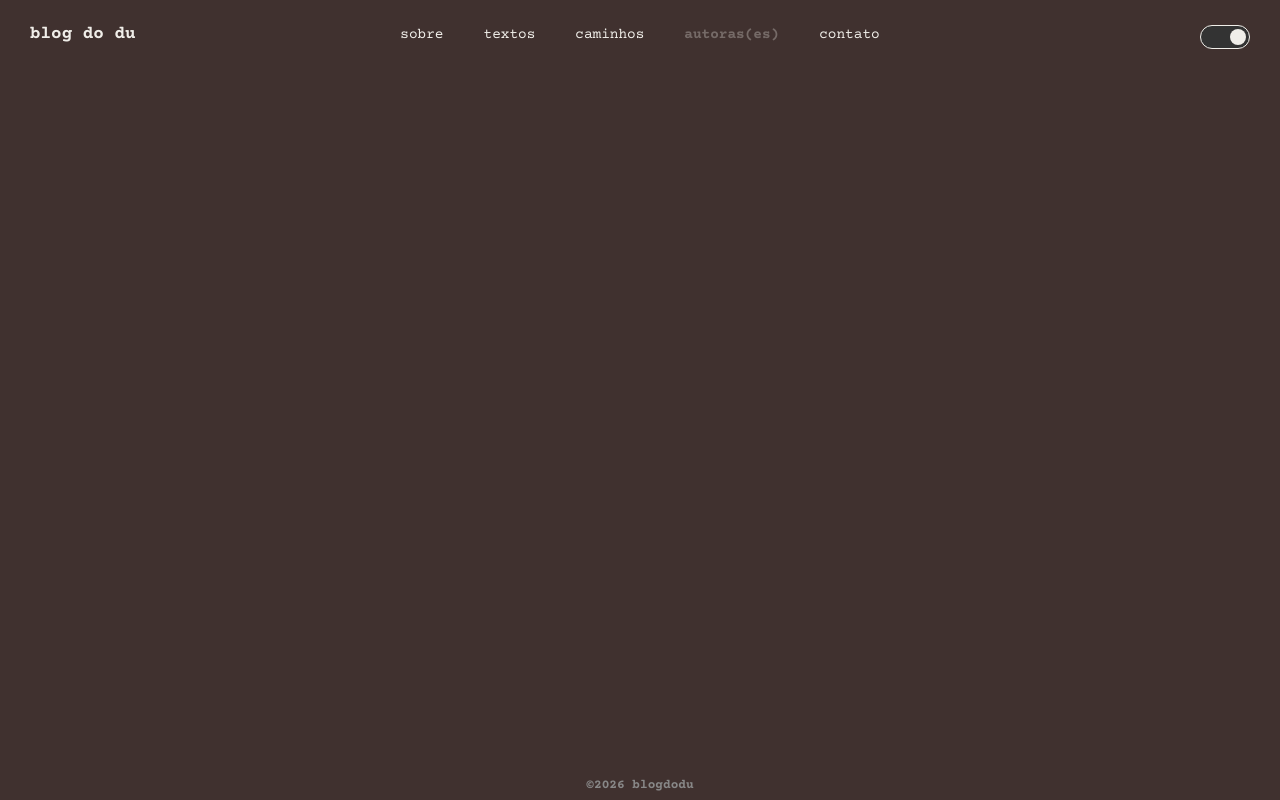
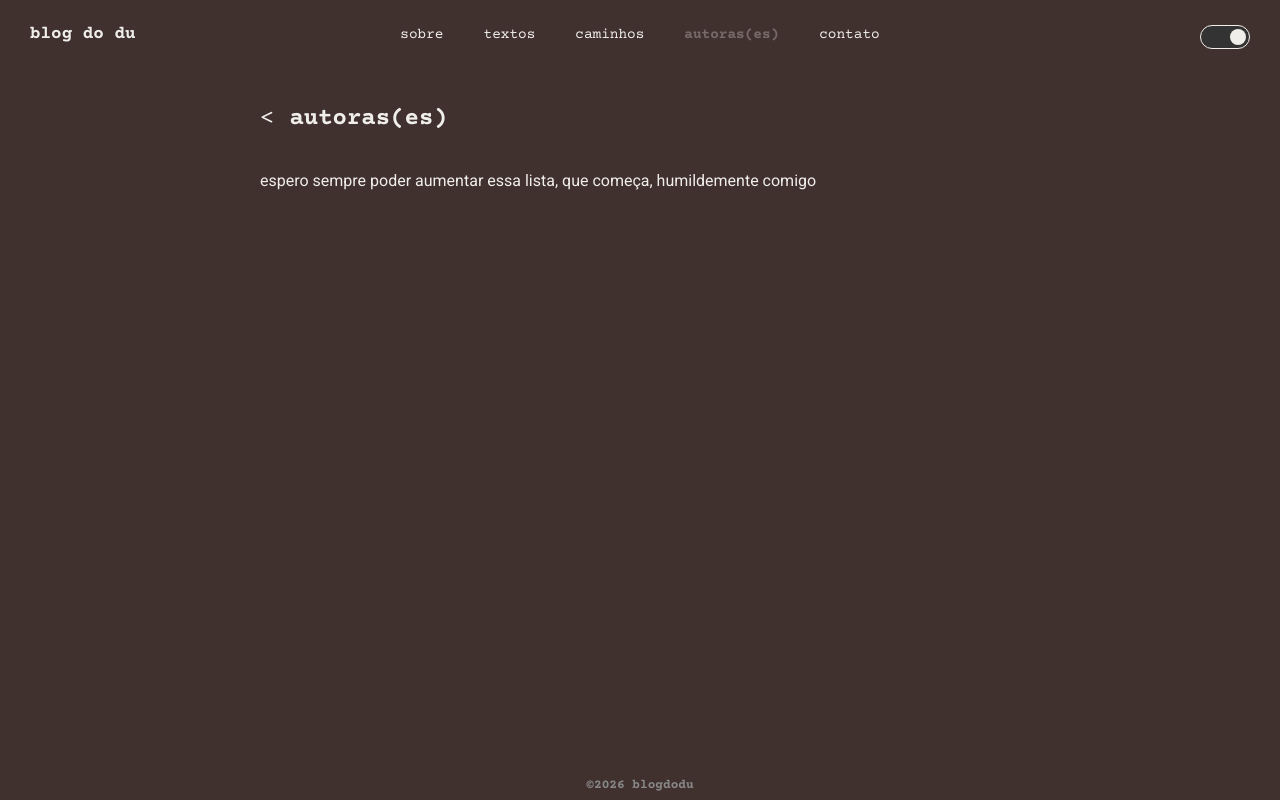
Before and after one commit to blogdodu/blogdodu, a plain HTML site: page index.html in a window 1280 px wide. Both pictures are taken after a click on the link "autoras(es)". Drawn offline with nearby package versions, Linux system fonts and the light colour scheme; files whose address does not match are found by name.

Commit message:
Update index.html

```diff
--- a/index.html
+++ b/index.html
@@ -231,7 +231,7 @@
             </section>
 
             <!-- NOVA SEÇÃO LISTA DE AUTORAS(ES) DINÂMICA -->
-            <section id="autoras" class="conteudo-bloco secao-conteudo" style="display: none;">
+            <section id="autores" class="conteudo-bloco secao-conteudo" style="display: none;">
                 <div class="titulo-com-voltar">
                     <a href="#" class="seta-voltar">&lt;</a>
                     <h2>autoras(es)</h2>
```
